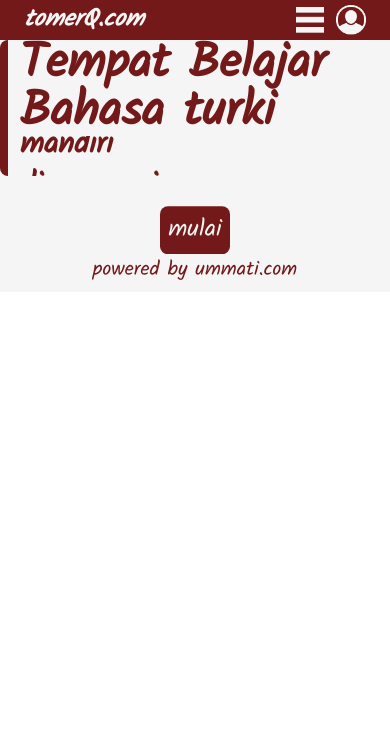
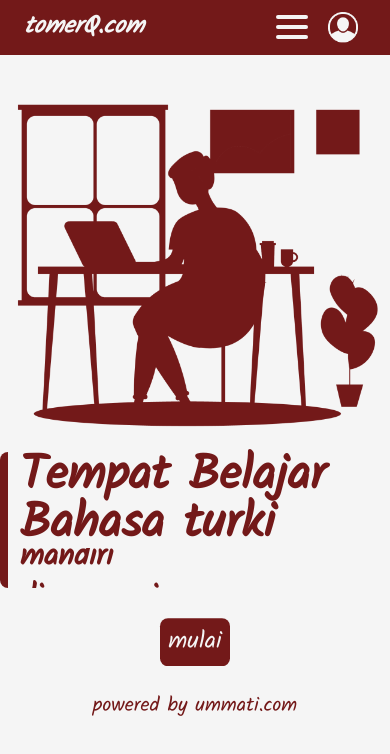
Before and after one commit to barmuch/tomerq.com, a Next.js app: page / in a window 390 px wide. Shown: the top 754 px of the page. Built offline with nearby package versions, Linux system fonts and the light colour scheme.

Commit message:
Update Responsive Navbar

```diff
--- a/src/app/page.js
+++ b/src/app/page.js
@@ -3,14 +3,14 @@ import Navbar from "@/components/navbar";
 
 export default function Home() {
   return (
-    <div className="h-full w-full bg-primary2 flex flex-col">
+    <div className="h-max-full h-full min-h-screen w-full bg-primary2 flex flex-col content-between gap-6 lg:gap-0">
       {/* navbar */}
-      <div className= "h-1/12 md:h-12 bg-primary1 text-primary2"><Navbar/></div>
+      <div className= " md:h-12 bg-primary1 text-primary2"><Navbar/></div>
       {/* content */}
-          <div className= "h-10/12 flex flex-col lg:flex-row mx-auto">
+      <div className= "flex flex-col lg:flex-row mx-auto content-between">
         {/* Image Container */}
-            <div className= "h-1/2 relative lg:h-full lg:w-1/2">
-              <Image src="/hero.png" alt="" fill className="object-contain lg:py-20 lg:mx-auto"/>
+        <div className= "h-1/2 lg:h-full lg:w-1/2 ">
+          <Image src="/hero.png" alt="" width={400}height={400} className="object-contain lg:py-20 lg:mx-auto"/>
         </div>
         {/* Text Container */}
         <div className="h-1/2 lg:h-full lg:w-1/2 flex  ">
@@ -31,12 +31,10 @@ export default function Home() {
                   <button className="bg-primary1 p-2 rounded-lg text-primary2  hover:bg-primary2 hover:text-primary1 ">mulai</button>
                 </div>
           </div>
-
         </div>
-
       </div>
       {/* footer */}
-      <div className="h-1/12 justify center text-primary1 text-xl mx-auto mb-2" >
+      <div className="text-primary1 text-xl mx-auto" >
         powered by ummati.com
       </div>
     </div>
--- a/src/components/navbar.jsx
+++ b/src/components/navbar.jsx
@@ -1,18 +1,46 @@
+"use client"
+
 import Link from "next/link"
 import Image from "next/image"
-const navbar = () => {
+import { useState } from "react"
+
+const links = [
+  { url: "/", title: "Home" },
+  { url: "/about", title: "About" },
+  { url: "/kurikulum", title: "Kurikulum" },
+  { url: "/berita", title: "Berita"},
+  { url: "/forum", title: "Forum" }
+]
+
+const Navbar = () => {
+  const [open, setOpen] = useState(false)
+
   return (
     <div className="flex justify-between px-6 sm:px-8 p-1 md:px-12 lg:px-16 xl:px-32 h-full justify-center items-center ">
       <div className="text-2xl md:text-3xl lg:text-4xl font-semibold italic">
             <Link href="/">tomerQ.com</Link>
       </div>
       <div className="flex flex-row items-center gap-3">
-        <div className="text-xl md:text-2xl lg:text-3xl hidden lg:block">Menu</div>
-        <div className="relative object-contain ,m-2"><Image src="/burger-menu.png" width={28} height={28} alt="" className="lg:hidden"/></div>
-        <div className="relative object-contain ,m-2"><Image src="/user-icon.png" width={30} height={30} alt=""/></div>
+        <div className="text-xl md:text-2xl lg:text-3xl hidden lg:block">menu</div>
+        <button className="relative w-8 h-6 flex flex-col justify-between z-50" onClick={() => setOpen((prev) => !prev)}>
+          <div className="w-8 h-1 bg-primary2 rounded"></div>
+          <div className="w-8 h-1 bg-primary2 rounded"></div>
+          <div className="w-8 h-1 bg-primary2 rounded"></div>
+        </button>
+        {/* menu list */}
+        {open &&(
+        <div className="absolute top-14 lg:top-12 lg:w-1/4 right-0 w-screen max-h-full h-full
+       bg-primary1 text-primary2 text-2xl z-50 flex flex-col gap-0 pl-3">
+          {links.map((link)=>(
+            <Link href={link.url} key={link.title} className="border-b-2 border-white py-2">{link.title}</Link>
+          ))}
+        </div>
+        )}
+
+        <div className="relative object-contain m-2"><Image src="/user-icon.png" width={30} height={30} alt=""/></div>
       </div>
     </div>
   )
 }
 
-export default navbar
+export default Navbar
```
Also changed, not shown: package.json (+6 -5 lines), .eslintrc.json, 1 other file (tests, documents, lock files or other folders). Lines whose indentation alone changed are shown as unchanged.
